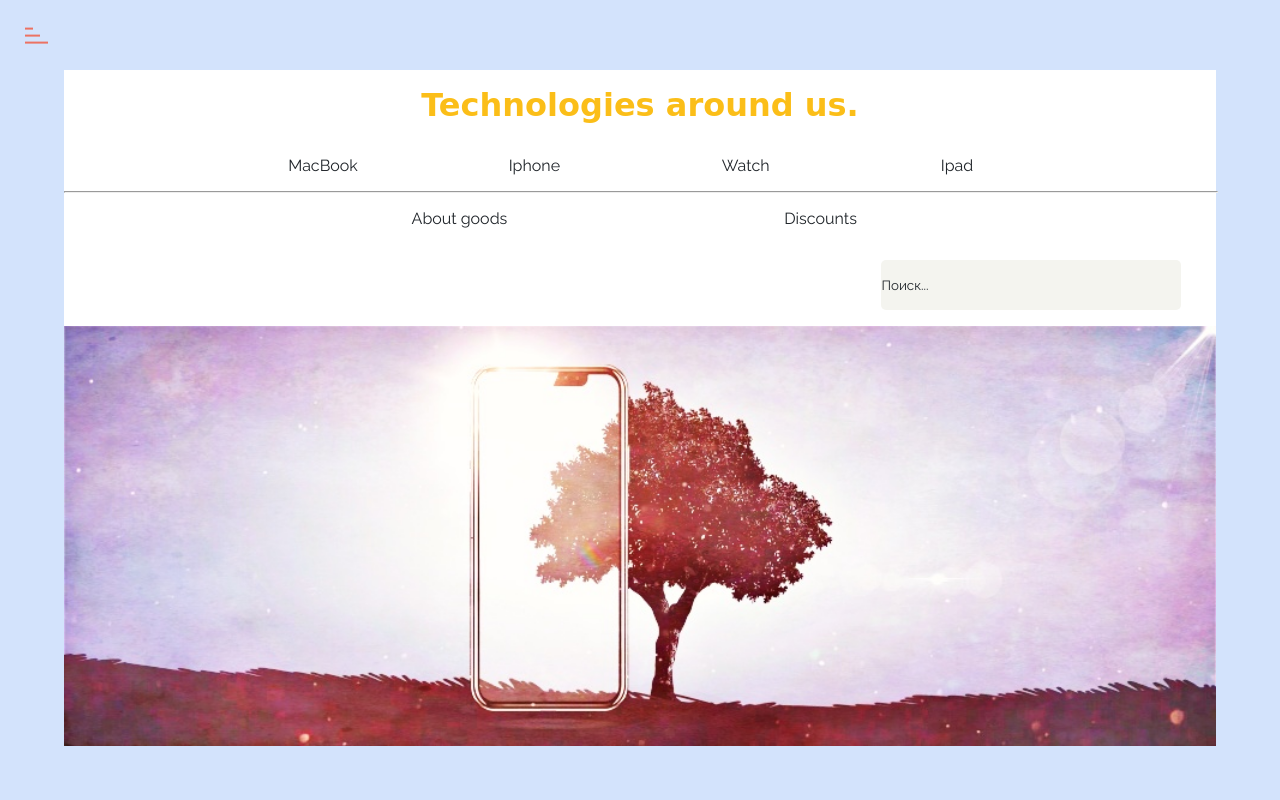
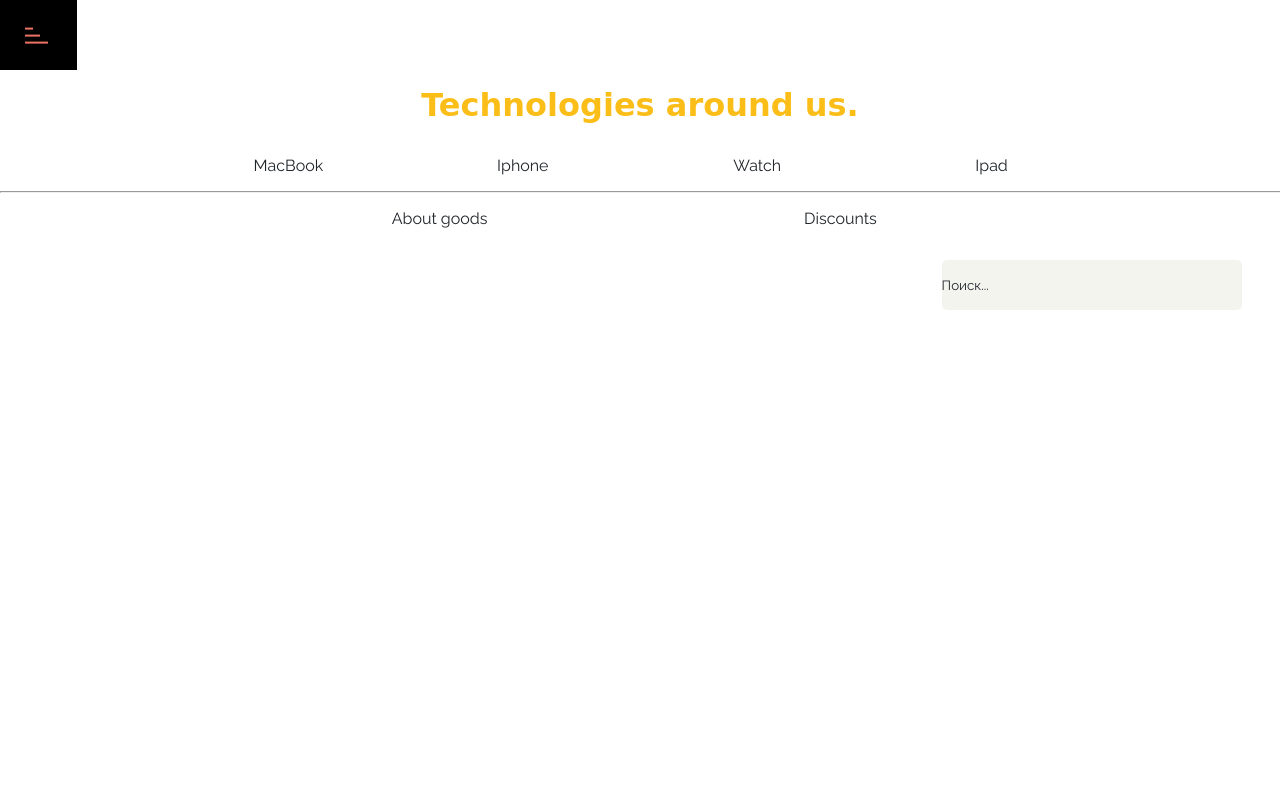
Before and after one commit to polinaVinegred/technology.web.ru-, a PHP site: page / in a window 1280 px wide. Run offline with PHP 8.4, Linux system fonts and the light colour scheme; some web fonts are replaced.

Commit message:
add tests file

```diff
--- a/css/style.css
+++ b/css/style.css
@@ -6,14 +6,20 @@
     padding: 0;
 }
 
-body {
-    background: #d3e3fc;
+body, html {
+    height: 100%;
+}
+
+.dropdown-menu{
+    width: 6%;
+    min-height: 100%;
+    position: relative;
+    background-color: black;
 }
 
 .containner {
-    width: 90%;
+    width: 100%;
     background-color: #ffffff;
-    margin: 0 auto;
     height: 100%;
 }
 .logo {
--- a/index.php
+++ b/index.php
@@ -8,6 +8,9 @@
     <link rel="stylesheet"  href="css/style.css" />
 </head>
 <body>
+<div class="containner">
+    <header>
+        <div class="dropdown-menu">
             <input id="toggle" type="checkbox">
             <label class="toggle-container" for="toggle">
                 <span class="button button-toggle"></span>
@@ -19,10 +22,8 @@
                 <a rel="nofollow" rel="noreferrer" class="nav-item" href="/php/basket.php" target="_blank">Корзина</a>
                 <a rel="nofollow" rel="noreferrer" class="nav-item" href="" target="_blank">Аккаунт</a>
                 <a rel="nofollow" rel="noreferrer" class="nav-item" href="/php/test.php" target="_blank">Контакты</a>
-    <a rel="nofollow" rel="noreferrer" class="nav-item" href="/php/favourites.php" target="_blank">Поиск</a>
             </nav>
-<div class="containner">
-    <header>
+        </div>
         <div class="header-one-title">
             <div class="logo">
                 <h1>Technologies around us.</h1>
@@ -57,9 +58,6 @@
                     <input type="search" id="search" onkeyup="myFunction()" placeholder="Поиск..." />
                 </form>
             </div>
-        <div class="banner">
-            <img src="pictures/phonefone.jpg" title="banner" width="100%">
-        </div>
         </div>
     </header>
     <div class="containertech">
```
Also changed, not shown: indextest.css (added), indextest.php (added). Lines whose indentation alone changed are shown as unchanged.
